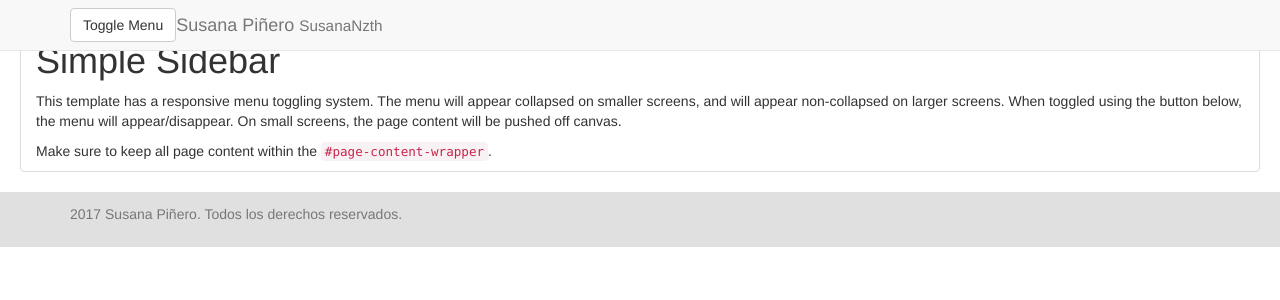
After one commit to susananzth/LP_Bootstrap, a PHP site: page /portfolio.html in a window 1280 px wide. The commit adds this page. Shown: the top 300 px of the page. Run offline with PHP 8.4, Linux system fonts and the light colour scheme.

Commit message:
Modificando barra de navegación y agregando página de portafolio

```diff
--- a/css/mystyle.css
+++ b/css/mystyle.css
@@ -77,3 +77,125 @@ a.link:focus, a.link:before, a.link:active, a.link:hover{
 .modal-footer{
     text-align: center !important;
 }
+
+body {
+    overflow-x: hidden;
+}
+
+#wrapper {
+    padding-left: 0;
+    -webkit-transition: all 0.5s ease;
+    -moz-transition: all 0.5s ease;
+    -o-transition: all 0.5s ease;
+    transition: all 0.5s ease;
+}
+
+#wrapper.toggled {
+
+}
+
+#sidebar-wrapper {
+    z-index: 1000;
+    position: fixed;
+    left: 250px;
+    width: 0;
+    height: 100%;
+    margin-left: -250px;
+    overflow-y: auto;
+    background: #000;
+    -webkit-transition: all 0.5s ease;
+    -moz-transition: all 0.5s ease;
+    -o-transition: all 0.5s ease;
+    transition: all 0.5s ease;
+}
+
+#wrapper.toggled #sidebar-wrapper {
+    width: 250px;
+}
+
+#page-content-wrapper {
+    width: 100%;
+    position: absolute;
+    padding: 15px;
+}
+
+#wrapper.toggled #page-content-wrapper {
+    position: absolute;
+
+}
+
+/* Sidebar Styles */
+
+.sidebar-nav {
+    position: absolute;
+    top: 0;
+    width: 250px;
+    margin: 0;
+    padding: 0;
+    list-style: none;
+}
+
+.sidebar-nav li {
+    text-indent: 20px;
+    line-height: 40px;
+}
+
+.sidebar-nav li a {
+    display: block;
+    text-decoration: none;
+    color: #999999;
+}
+
+.sidebar-nav li a:hover {
+    text-decoration: none;
+    color: #fff;
+    background: rgba(255,255,255,0.2);
+}
+
+.sidebar-nav li a:active,
+.sidebar-nav li a:focus {
+    text-decoration: none;
+}
+
+.sidebar-nav > .sidebar-brand {
+    height: 65px;
+    font-size: 18px;
+    line-height: 60px;
+}
+
+.sidebar-nav > .sidebar-brand a {
+    color: #999999;
+}
+
+.sidebar-nav > .sidebar-brand a:hover {
+    color: #fff;
+    background: none;
+}
+
+@media(min-width:768px) {
+    #wrapper {
+        padding-left: 0;
+    }
+
+    #wrapper.toggled {
+
+    }
+
+    #sidebar-wrapper {
+        width: 0;
+    }
+
+    #wrapper.toggled #sidebar-wrapper {
+        width: 250px;
+    }
+
+    #page-content-wrapper {
+        padding: 20px;
+        position: relative;
+    }
+
+    #wrapper.toggled #page-content-wrapper {
+        position: relative;
+        margin-right: 0;
+    }
+}
--- /dev/null
+++ b/portfolio.html
@@ -0,0 +1,107 @@
+<!DOCTYPE html>
+<html lang="en">
+<head>
+    <meta charset="UTF-8">
+    <meta http-equiv="X-UA-Compatible" content="IE=edge">
+    <meta name='language' content='ES'>
+    <meta name='keywords' lang="ES" content='bootstrap, plantilla, diseño web, diseño, html, css,
+                                             Susana Piñero, susananzth'>
+    <meta name='keywords' lang="EN" content='bootstrap, template, web desing, desing, html, css,
+                                             Susana Piñero, susananzth'>
+    <meta name='description' lang="ES" content='Una Página web usando bootstrap, con landing page,
+                                                sección de artículos, galería de imágenes y vídeo,
+                                                contacto por Susana Piñero.'>
+    <meta name='description' lang="EN" content='Website using bootstrap, with landing page,
+                                                section of articles, gallery of images and video,
+                                                contact by Susana Piñero.'>
+    <meta name='author' content='Susana Piñero, susananzth@gmail.com'>
+    <meta name='target' content='all'>
+    <meta name='HandheldFriendly' content='True'>
+    <meta name='robots' content='noarchive'>
+    <meta http-equiv="title" lang="ES" content="Plantilla usando Bootstrap - por Susana Piñero"/>
+    <meta http-equiv="title" lang="EN" content="Template using Bootstrap - by Susana Piñero"/>
+    <meta http-equiv="Cache-Control" content="no-cache">
+    <meta http-equiv="Pragma" content="no-cache">
+    <meta http-equiv="Set-Cookie" content="name=data; path=path; expires=0">
+    <meta name="viewport" content="width=device-width, initial-scale=1.0">
+
+    <link rel="stylesheet" type="text/css" href="css/bootstrap.min.css">
+    <link rel="stylesheet" type="text/css" href="css/mystyle.css">
+
+    <title>Template with Bootstrap</title>
+</head>
+<body>
+<section>
+    <div id="wrapper">
+
+        <!-- Sidebar -->
+        <div id="sidebar-wrapper">
+            <ul class="sidebar-nav">
+                <li class="sidebar-brand">
+                    <a href="#">Menú</a>
+                </li>
+                <li><a href="index.html">Inicio</a></li>
+                <li><a href="article.html">Artículos</a></li>
+                <li><a href="galery.php">Galería</a></li>
+                <li><a href="login.php">Regístrate</a></li>
+                <li><a href="contact.html">Contáctame</a></li>
+            </ul>
+        </div>
+        <nav id="navbar" class="navbar navbar-default navbar-fixed-top" role="navigation">
+            <div class="container">
+                <div class="navbar-header">
+                    <!--Mobile menu button | Botón de menú móvil-->
+                    <a href="#menu-toggle" class="btn navbar-btn btn-default navbar-left" id="menu-toggle">Toggle Menu</a>
+                    <!--Logo-->
+                    <div class="navbar-header">
+                        <a class="navbar-brand" href="index.html">
+                            Susana Piñero <small> SusanaNzth</small>
+                        </a>
+                    </div>
+
+
+
+                </div>
+            </div>
+        </nav>
+        <div id="page-content-wrapper">
+            <div class="container-fluid">
+                <div class="row">
+                    <div class="col-lg-12">
+                        <h1>Simple Sidebar</h1>
+                        <p>This template has a responsive menu toggling system. The menu will appear collapsed on smaller screens, and will appear non-collapsed on larger screens. When toggled using the button below, the menu will appear/disappear. On small screens, the page content will be pushed off canvas.</p>
+                        <p>Make sure to keep all page content within the <code>#page-content-wrapper</code>.</p>
+
+                    </div>
+                </div>
+            </div>
+        </div>
+        <!-- /#page-content-wrapper -->
+
+    </div>
+    <!-- /#wrapper -->
+    <footer class="footer">
+        <div class="container">
+            <p class="text-muted">2017 Susana Piñero. Todos los derechos reservados.</p>
+        </div>
+    </footer>
+
+
+
+
+</section>
+
+
+
+
+<script type="text/javascript" src="js/jquery-3.2.1.min.js"></script>
+<script type="text/javascript" src="js/bootstrap.min.js"></script>
+<!-- Menu Toggle Script -->
+<script>
+    $("#menu-toggle").click(function(e) {
+        e.preventDefault();
+        $("#wrapper").toggleClass("toggled");
+    });
+</script>
+</body>
+</html>
```
